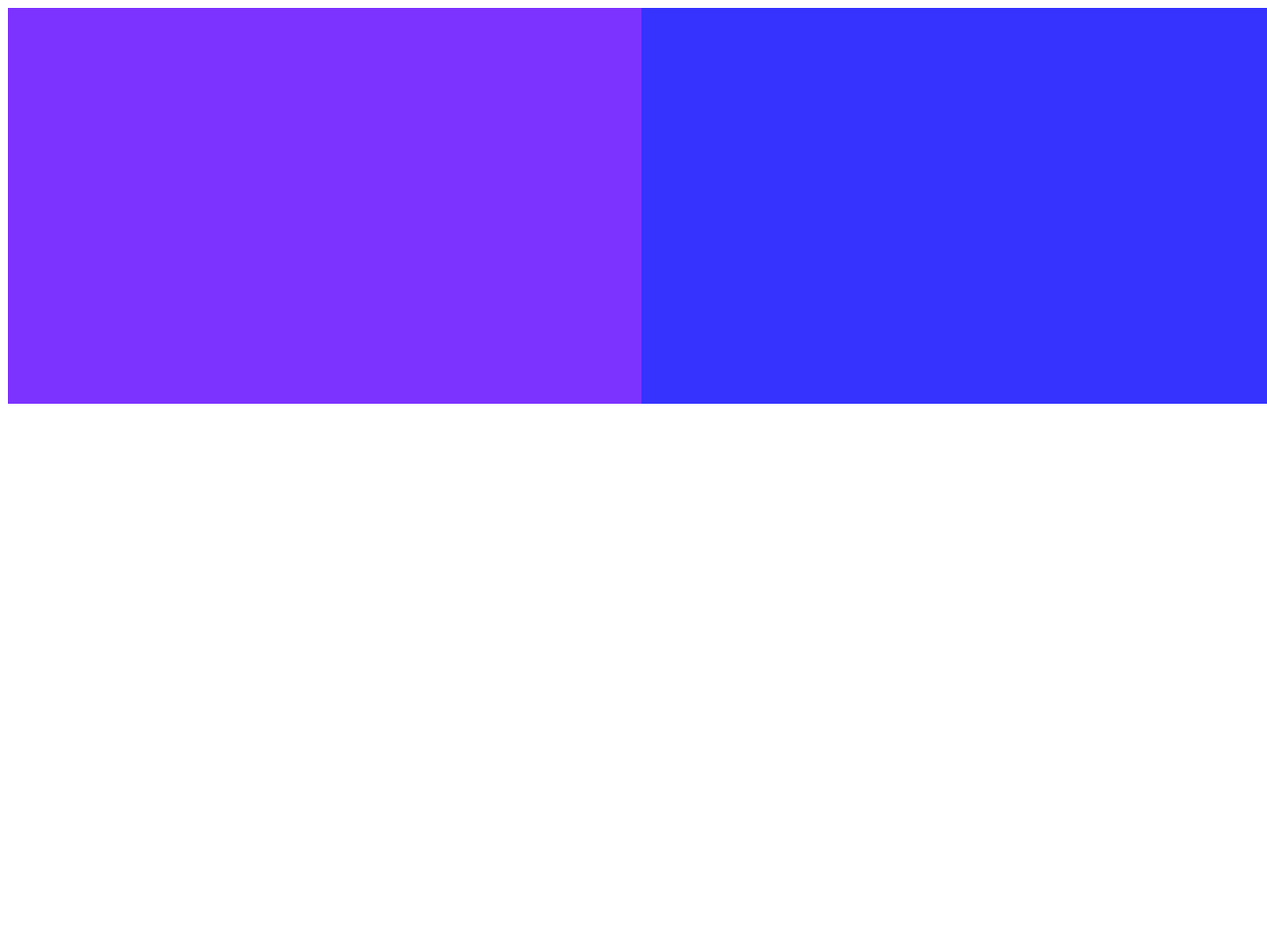
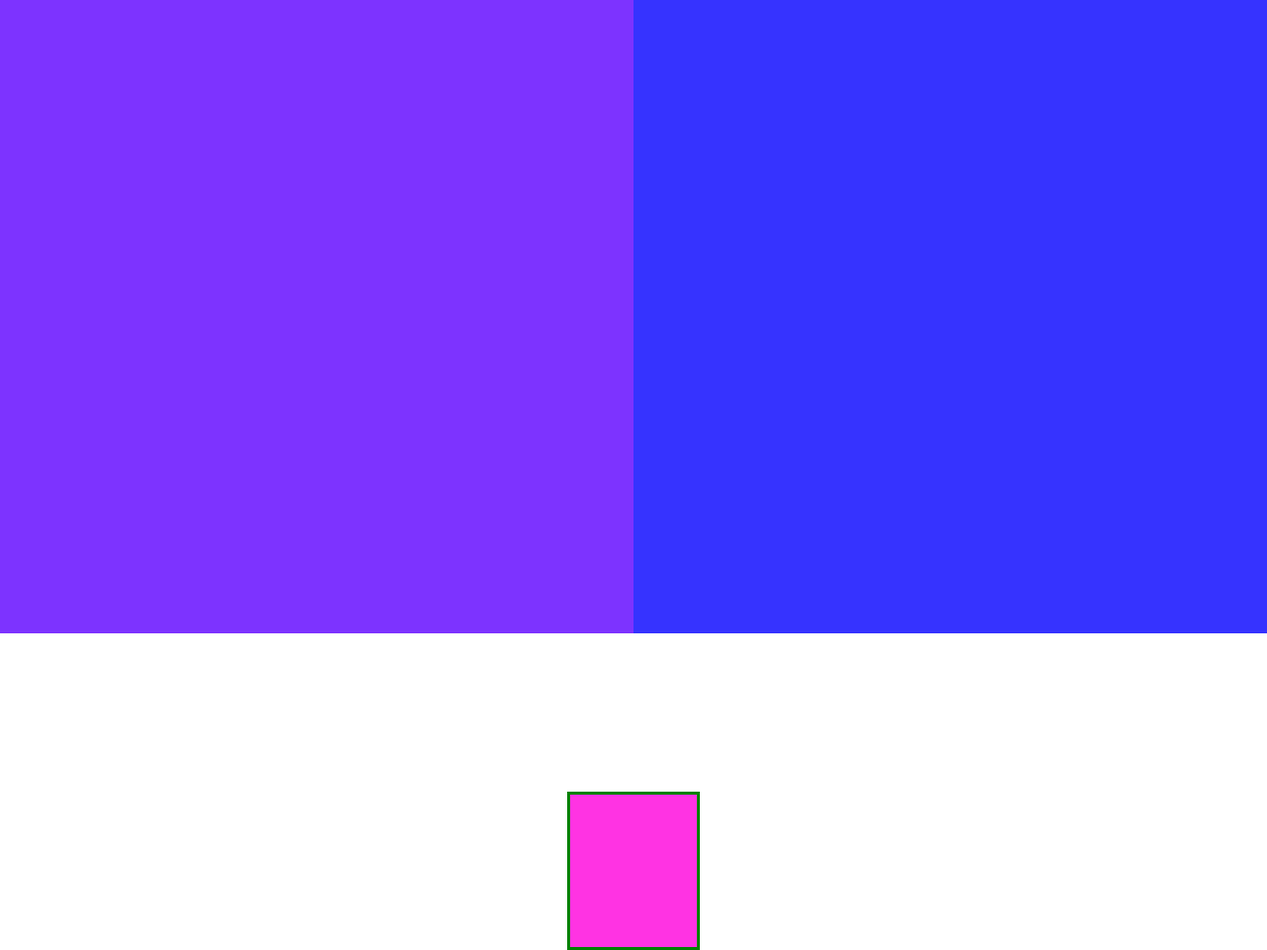
Before and after one commit to leahtorres/superfan-2, a plain HTML site: page index.html in a window 1280 px wide. Shown: the whole page at 99% size. Before the commit the page ends 816 px from the top, so only its background shows below. Drawn offline with Linux system fonts and the light colour scheme.

Commit message:
Update stylesheet.css

```diff
--- a/stylesheet.css
+++ b/stylesheet.css
@@ -1,3 +1,8 @@
+body{
+	margin:0;
+	border:0;
+	padding:0;
+}
 .container {
 display: block;
 height: 100vh;
@@ -5,16 +10,28 @@ width: 100vw;
 }
 .green {
   display: flex;
+
+}
+.yellow {
+	display: flex;
+	height: calc(20vh - 6px);
 }
 .purple {
 background-color: #7D33FF;
 display: flex;
-  height: 50vh;
+  height: 80vh;
   width: 50vw;
 }
 .blue {
   background-color: #3633FF;
   display: flex;
-  height: 50vh;
+  height: 80vh;
   width: 50vw;
 }
+.button {
+	background-color: #FF33E3;
+	height:calc(20vh - 6px);
+	width: 10vw;
+	margin: auto;
+    border: 3px solid green;
+}
```
